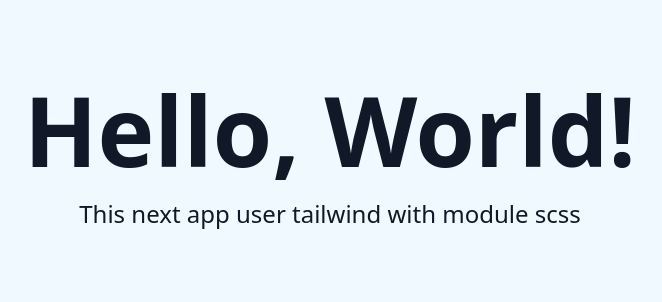
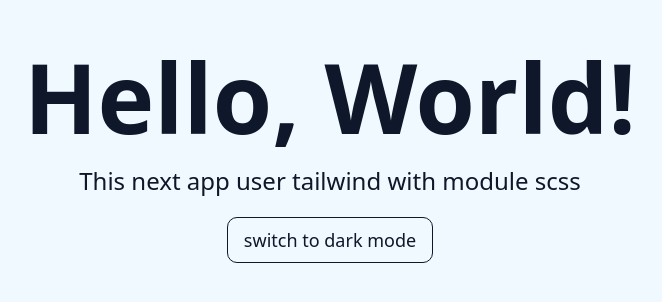
Before and after one commit to NewShiftStudio/telegram-landing, a Next.js app: page / in a window 1280 px wide. Shown: the part 264-566 px from the top of the page, without its empty margins (310-972 px from the left). Built offline with nearby package versions, Linux system fonts and the light colour scheme.

Commit message:
feat: 🎸 Обновили тестовую главную страницу

```diff
--- a/pages/index.module.scss
+++ b/pages/index.module.scss
@@ -1,11 +1,16 @@
 .container {
+  transition: all 0.15s ease-in-out;
   @apply w-full h-screen flex flex-col items-center justify-center bg-sky-50 dark:bg-slate-900;
 
   .title {
-    @apply pt-10 text-8xl font-bold text-gray-900 dark:text-sky-50;
+    @apply pt-10 text-8xl font-bold text-slate-900 dark:text-sky-50;
   }
 
   .description {
-    @apply pt-5 text-2xl font-light text-gray-900 dark:text-sky-50;
+    @apply pt-5 text-2xl font-light text-slate-900 dark:text-sky-50;
+  }
+
+  .button {
+    @apply py-2 px-4 mt-[20px] text-lg font-light border border-slate-900 dark:border-sky-50 rounded-[10px] text-slate-900 dark:text-sky-50;
   }
 }
--- a/pages/index.tsx
+++ b/pages/index.tsx
@@ -1,9 +1,11 @@
 import Head from 'next/head';
-import { useEffect, useState } from 'react';
 
+import { useDarkMode } from '../hooks/useDarkMode';
 import s from './index.module.scss';
 
 export default function Home() {
+  const { isDark, toggleDark } = useDarkMode();
+
   return (
     <>
       <Head>
@@ -15,6 +17,9 @@ export default function Home() {
       <div className={s.container}>
         <h1 className={s.title}>Hello, World!</h1>
         <p className={s.description}>This next app user tailwind with module scss</p>
+        <button type='button' className={s.button} onClick={toggleDark}>
+          switch to {isDark ? 'light mode' : 'dark mode'}
+        </button>
       </div>
     </>
   );
```
